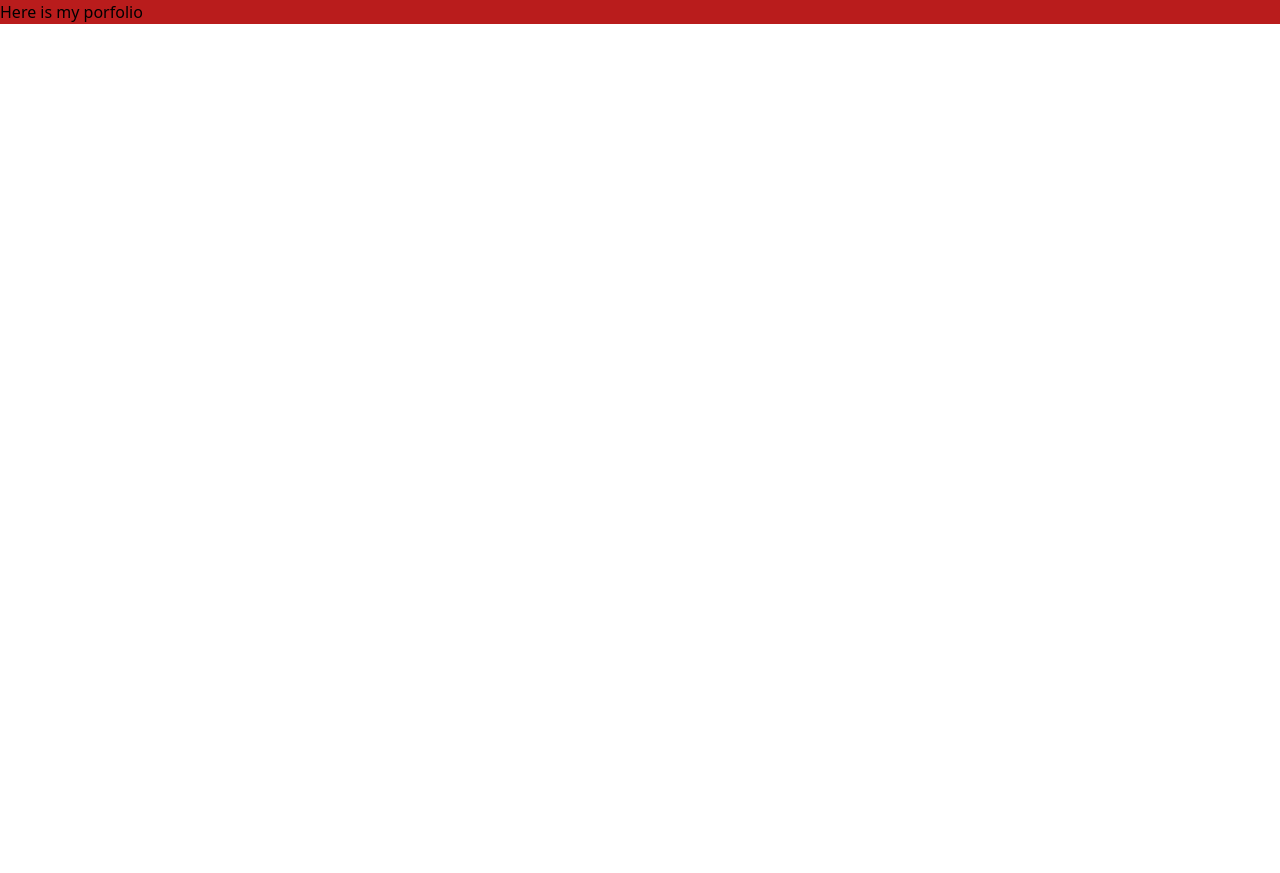
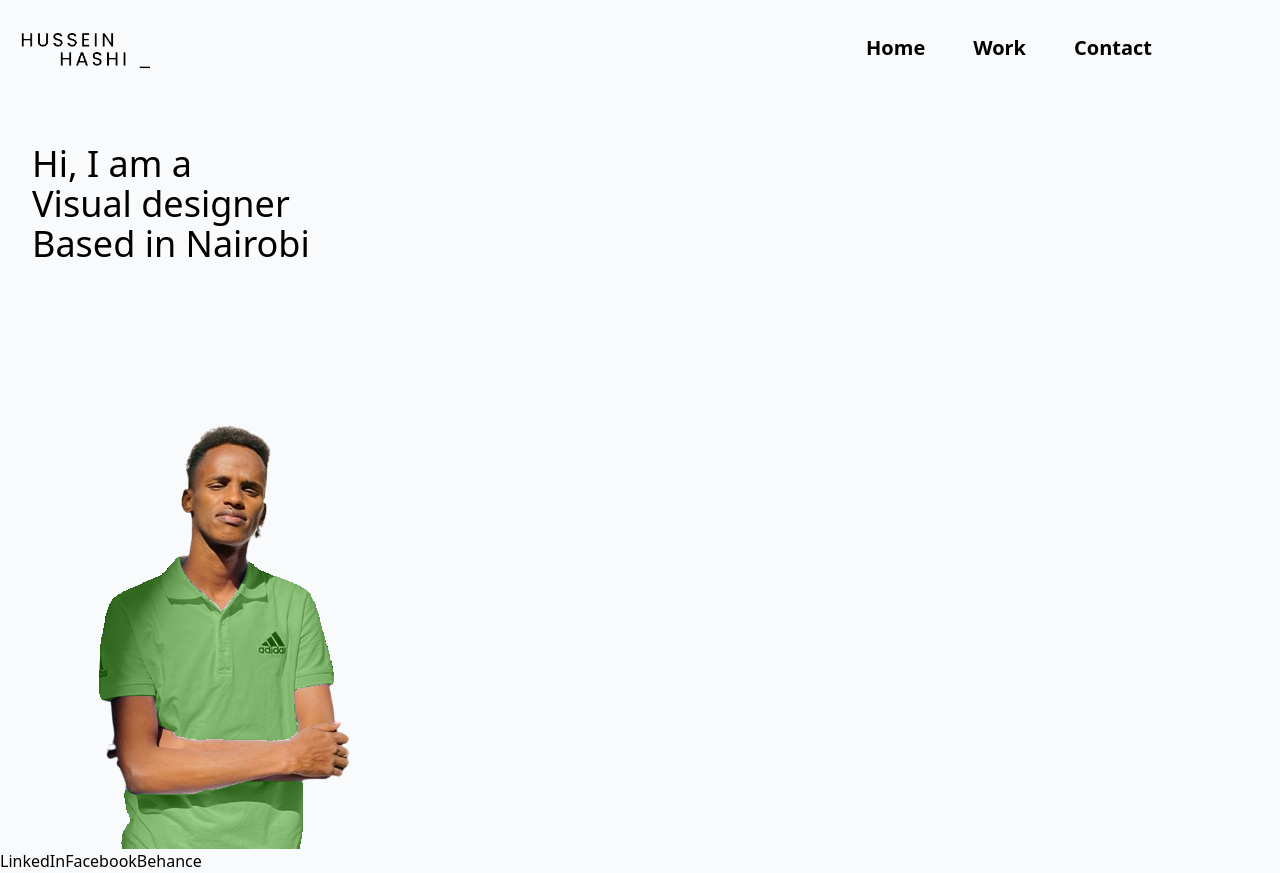
Before and after one commit to husush23/React-port, a React (Vite) app: page / in a window 1280 px wide. Before the commit the page ends 800 px from the top, so only its background shows below. Built offline with nearby package versions, Linux system fonts and the light colour scheme; a web font is replaced by a local one.

Commit message:
Changes applied

```diff
--- a/src/App.jsx
+++ b/src/App.jsx
@@ -1,7 +1,9 @@
+import Home from './pages/Home';
+
 function App() {
   return (
-    <div className='bg-red-700'>
-      <h1>Here is my porfolio</h1>
+    <div className='font-poppins bg-slate-50'>
+      <Home />
     </div>
   );
 }
```
